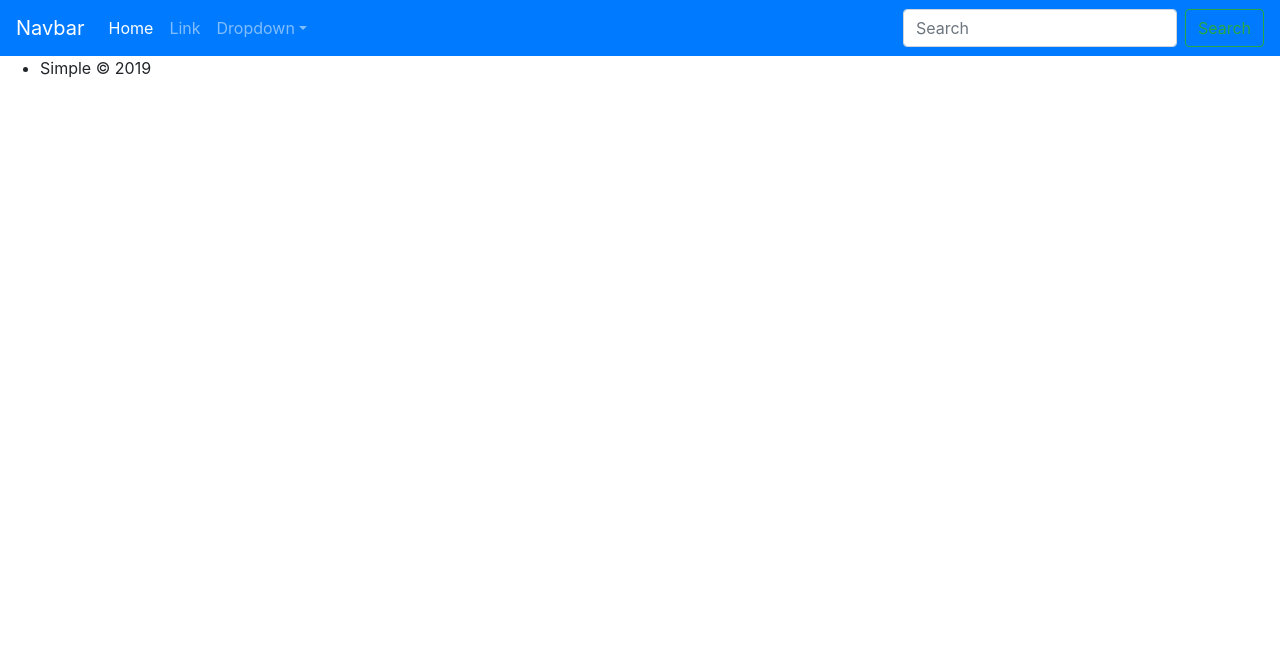
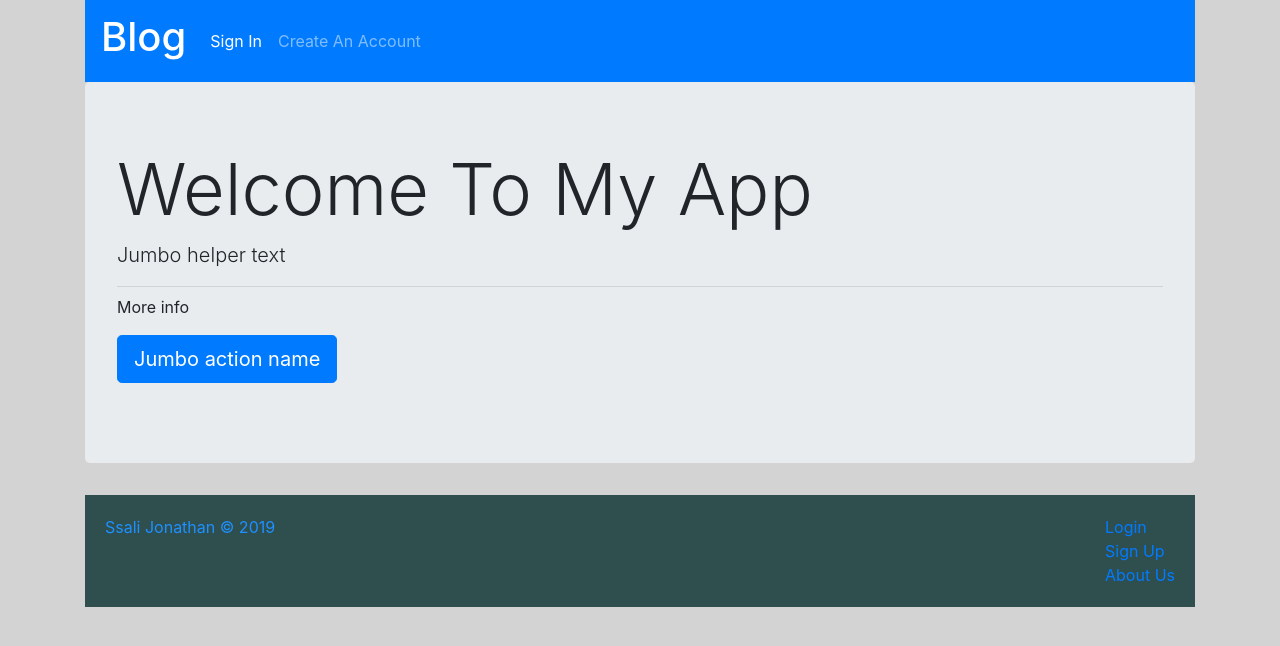
Before and after one commit to jod35/simpel, a Python web app: template simple/templates/index.html in a window 1280 px wide. Shown: the top 646 px of the page. Run offline with Jinja, Linux system fonts and the light colour scheme; the template is opened without the code that fills it, so the values that code supplies are empty.

Commit message:
include files

```diff
--- /dev/null
+++ b/simple/static/main.css
@@ -0,0 +1,28 @@
+body{
+    background-color: lightgray;
+}
+.footer{
+    display: flex;
+    justify-content: space-between;
+    background-color: darkslategray;
+    color: dodgerblue;
+
+}
+
+.footer li a{
+    text-decoration: none;
+    list-style-type: none;
+}
+.right{
+    padding: 20px;
+}
+
+
+
+.ul li a{
+    text-decoration: none;
+    list-style-type: none;
+}
+.left{
+    padding: 20px;
+}
--- a/simple/templates/includes/_footer.html
+++ b/simple/templates/includes/_footer.html
@@ -1,9 +1,15 @@
 <footer>
     <div class="footer">
         <div class="left">
-            <ul>
-                <li><p>Simple &copy; 2019</p></li>
-            </ul>
+           <p>Ssali Jonathan &copy; 2019</p>
+        </div>
+        <div class="right">
+            <a href="">Login</a>
+            <br>
+            <a href="">Sign Up</a>
+            <br>
+            <a href="">About Us</a>
+
         </div>
     </div>
 </footer>
--- /dev/null
+++ b/simple/templates/includes/_mainbody.html
@@ -0,0 +1,9 @@
+<div class="jumbotron">
+    <h1 class="display-3">Welcome To My App</h1>
+    <p class="lead">Jumbo helper text</p>
+    <hr class="my-2">
+    <p>More info</p>
+    <p class="lead">
+        <a class="btn btn-primary btn-lg" href="Jumbo action link" role="button">Jumbo action name</a>
+    </p>
+</div>
--- a/simple/templates/includes/_navbar.html
+++ b/simple/templates/includes/_navbar.html
@@ -1,26 +1,15 @@
 <nav class="navbar navbar-expand-sm navbar-dark bg-primary">
-    <a class="navbar-brand" href="#">Navbar</a>
+    <a class="navbar-brand" href="#"><h1>Blog</h1> </a>
     <button class="navbar-toggler d-lg-none" type="button" data-toggle="collapse" data-target="#collapsibleNavId" aria-controls="collapsibleNavId"
         aria-expanded="false" aria-label="Toggle navigation"></button>
     <div class="collapse navbar-collapse" id="collapsibleNavId">
         <ul class="navbar-nav mr-auto mt-2 mt-lg-0">
             <li class="nav-item active">
-                <a class="nav-link" href="#">Home <span class="sr-only">(current)</span></a>
+                <a class="nav-link" href="#">Sign In <span class="sr-only">(current)</span></a>
             </li>
             <li class="nav-item">
-                <a class="nav-link" href="#">Link</a>
+                <a class="nav-link" href="#">Create An Account</a>
             </li>
-            <li class="nav-item dropdown">
-                <a class="nav-link dropdown-toggle" href="#" id="dropdownId" data-toggle="dropdown" aria-haspopup="true" aria-expanded="false">Dropdown</a>
-                <div class="dropdown-menu" aria-labelledby="dropdownId">
-                    <a class="dropdown-item" href="#">Action 1</a>
-                    <a class="dropdown-item" href="#">Action 2</a>
-                </div>
-            </li>
-        </ul>
-        <form class="form-inline my-2 my-lg-0">
-            <input class="form-control mr-sm-2" type="text" placeholder="Search">
-            <button class="btn btn-outline-success my-2 my-sm-0" type="submit">Search</button>
-        </form>
+
     </div>
 </nav>
--- a/simple/templates/index.html
+++ b/simple/templates/index.html
@@ -1 +1,4 @@
 {% extends 'layout.html' %}
+{% block body %}
+    {% include 'includes/_mainbody.html' %}
+{% endblock body %}
--- a/simple/templates/layout.html
+++ b/simple/templates/layout.html
@@ -5,16 +5,19 @@
     <meta name="viewport" content="width=device-width, initial-scale=1.0">
     <meta http-equiv="X-UA-Compatible" content="ie=edge">
     <link rel="stylesheet" href="{{url_for('static',filename='bootstrap.min.css')}}">
+    <link rel="stylesheet" href="{{url_for('static',filename='main.css')}}">
     <title>My Simple Blogging Application</title>
 </head>
 <body>
+   <div class="container">
     {% include 'includes/_navbar.html' %}
 
     {% block body %}
 
     {% endblock body %}
 
-    {% include 'includes/_footer.html' %}
+   {% include 'includes/_footer.html' %}
+   </div>
 
 </body>
 </html>
```
